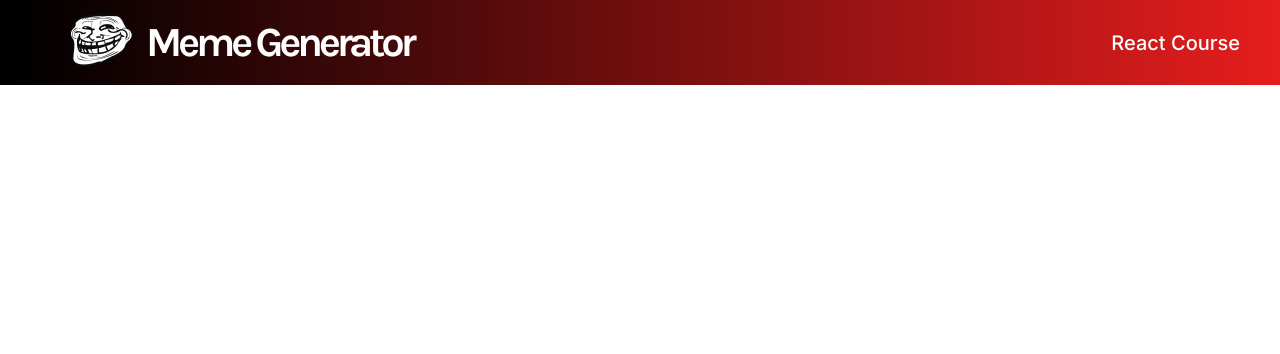
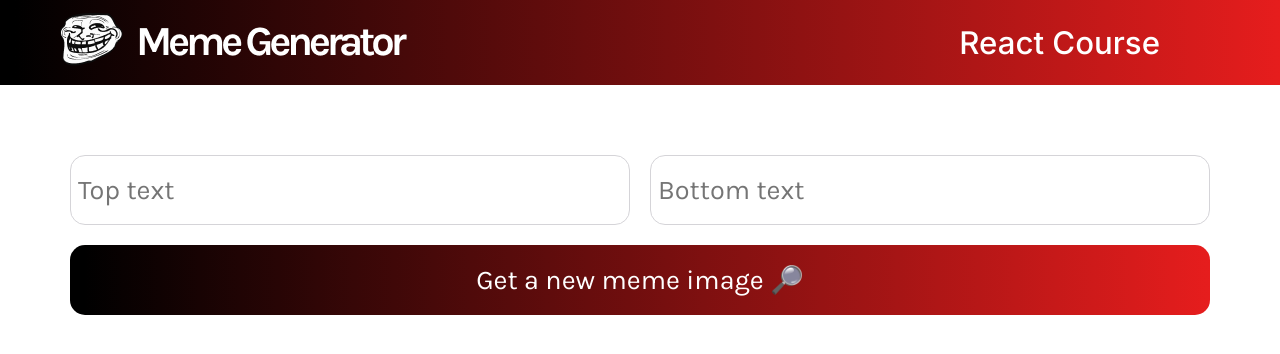
Before and after one commit to Famormino/meme-generator, a React (Vite) app: page / in a window 1280 px wide. Shown: the top 354 px of the page. Built offline with nearby package versions, Linux system fonts and the light colour scheme.

Commit message:
Mejorando estilos

```diff
--- a/src/App.jsx
+++ b/src/App.jsx
@@ -1,10 +1,16 @@
 import React from "react";
 
 import Header from "./components/Header";
+import Meme from "./components/Meme";
 
 /**
  * Challenge: Build the Header component
  */
 export default function App() {
-  return <Header />;
+  return (
+    <>
+      <Header />
+      <Meme />
+    </>
+  );
 }
--- a/src/components/Header.jsx
+++ b/src/components/Header.jsx
@@ -5,12 +5,12 @@ import logo from "../../Public/logo.png";
 export default function Header() {
   return (
     <>
-      <main className="header">
+      <header className="header">
         <div className="header__logo">
           <img src={logo} />
         </div>
         <div className="header__subTitle">React Course</div>
-      </main>
+      </header>
     </>
   );
 }
--- /dev/null
+++ b/src/components/Meme.jsx
@@ -0,0 +1,13 @@
+export default function Meme() {
+  return (
+    <main>
+      <form className="form">
+        <input className="form--input" placeholder="Top text" type="text" />
+        <input className="form--input" placeholder="Bottom text" type="text" />
+        <button className="form--button" type="button">
+          Get a new meme image 🔎
+        </button>
+      </form>
+    </main>
+  );
+}
--- a/src/style.css
+++ b/src/style.css
@@ -1,10 +1,15 @@
 * {
     box-sizing: border-box;
+    font-size: 1.3rem;
 }
 
 body {
     font-family: "Karla", sans-serif;
     margin: 0;
+}
+
+main {
+    padding: 70px;
 }
 
 .header {
@@ -14,21 +19,47 @@ body {
     width: 100%;
     height: 85px;
     background: linear-gradient(90deg, #000000 1.18%, #e61d1d 100%);
+    padding: 10px 60px;;
 }
 
 .header__logo {
-    margin-left: 70px;
+    margin-right: auto;
 }
 
+
 .header__subTitle {
-    width: 189px;
+    width: 300px;
     height: 14px;
-    margin-right: 40px;
+    margin-right: 60px;
     font-family: 'Inter';
     font-style: normal;
     font-weight: 500;
-    font-size: 20px;
+    font-size: 1.50rem;
     line-height: 15px;
     text-align: right;
     color: #FFFFFF;
 }
+
+.form {
+    display: grid;
+    grid-template: 70px 70px  / 1fr 1fr;
+    gap: 20px;
+}
+
+.form--button {
+    color: white;
+    height: 70px;
+    grid-column: 1 / -1 ;
+    font-family: "Karla";
+    border-radius: 15px;
+    background: linear-gradient(90deg, #000000 1.18%, #e61d1d 100%);
+    border: none;
+    cursor: pointer;
+}
+
+.form--input {
+    font-family: "Karla";
+    border-radius: 15px;
+    border: 1px solid #D5D4D8;
+    text-indent: 5px;
+}
```
